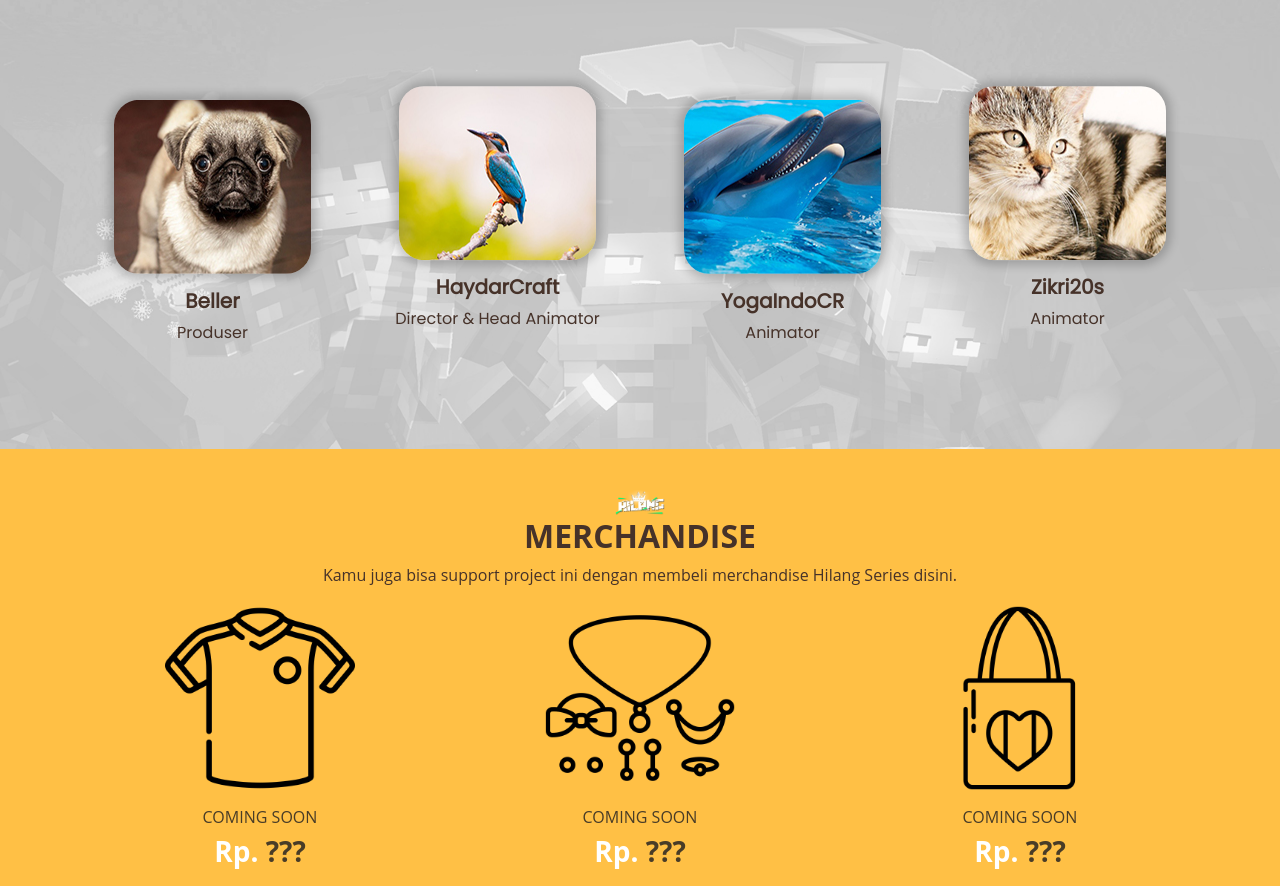
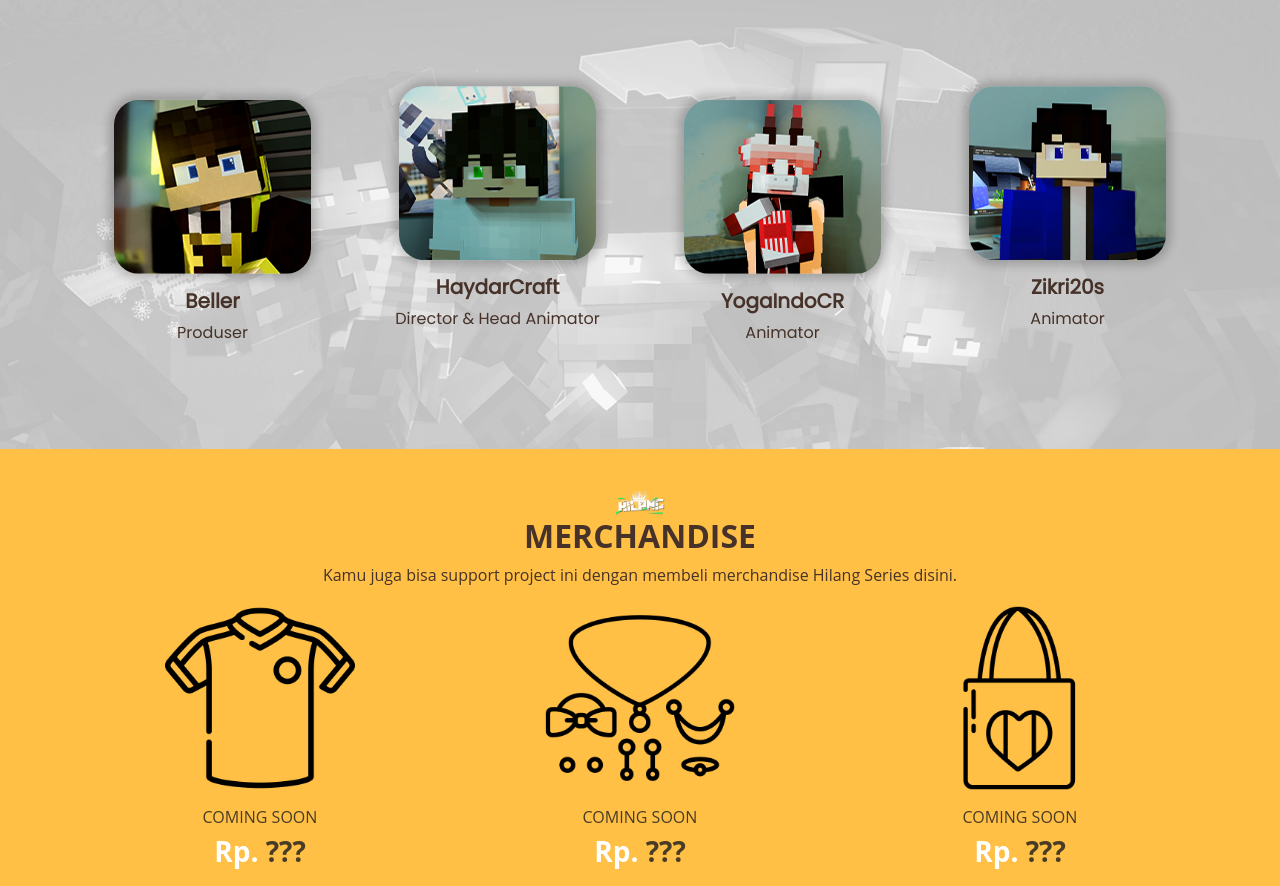
Before and after one commit to hilangseries/hilangseries, a plain HTML site: page index.html in a window 1280 px wide. Shown: the part 1134-2020 px from the top of the page. Drawn offline with Linux system fonts and the light colour scheme.

Commit message:
Update index.html

```diff
--- a/index.html
+++ b/index.html
@@ -192,7 +192,7 @@
       <div class="animal_container">
         <div class="box b1">
           <div class="img-box">
-            <img src="images/dog.jpg" alt="">
+            <img src="images/beller.png" alt="">
           </div>
           <div class="detail-box">
             <h5>
@@ -205,7 +205,7 @@
         </div>
         <div class="box b2">
           <div class="img-box">
-            <img src="images/bird.jpg" alt="">
+            <img src="images/haydar.png" alt="">
           </div>
           <div class="detail-box">
             <h5>
@@ -218,7 +218,7 @@
         </div>
         <div class="box b1">
           <div class="img-box">
-            <img src="images/fish.jpg" alt="">
+            <img src="images/yoga.png" alt="">
           </div>
           <div class="detail-box">
             <h5>
@@ -231,7 +231,7 @@
         </div>
         <div class="box b2">
           <div class="img-box">
-            <img src="images/cat.jpg" alt="">
+            <img src="images/zikri.png" alt="">
           </div>
           <div class="detail-box">
             <h5>
```
